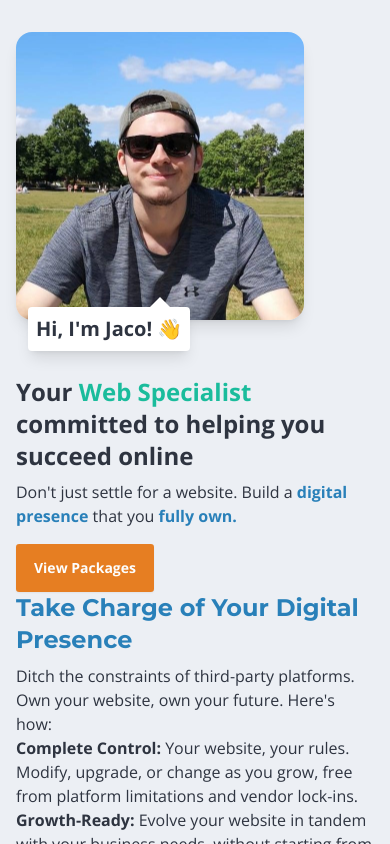
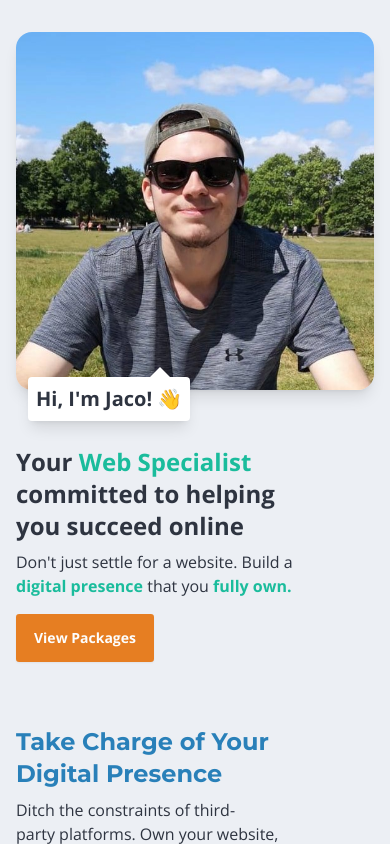
Before and after one commit to jacovanc/jaco, a Nuxt app: page / in a window 390 px wide. Shown: the top 844 px of the page. Built offline with nearby package versions, Linux system fonts and the light colour scheme.

Commit message:
Adjust header section and responsive

```diff
--- a/app.vue
+++ b/app.vue
@@ -11,8 +11,9 @@
       </h1> -->
 
       <!-- Introduction -->
-      <div class="mt-4">
-        <div class="w-72 max-w-full">
+      <div class="mt-4 sm:flex sm:flex-row sm:gap-2 sm:items-center">
+        <div>
+          <div class="w-96 max-w-full sm:w-72">
             <div
               class="mb-3 mx-auto overflow-hidden rounded-2xl shadow-lg max-w-full relative pt-[100%]"
             >
@@ -27,24 +28,27 @@
           <div
             class="bg-white rounded p-2 inline-block relative ml-3 shadow-lg speech-bubble"
           >
-          <p class="text-xl font-sans font-bold text-text">Hi, I'm Jaco! 👋</p>
+            <p class="text-xl font-sans font-bold">Hi, I'm Jaco! 👋</p>
           </div>
-
+        </div>
+        <div class="sm:ml-6 pb-6">
           <h2 class="text-2xl font-sans font-bold">
             Your <span class="text-secondary">Web Specialist</span> committed to
             helping you succeed online
           </h2>
-        <p class="mt-2">
+          <p class="mt-2 md:w-80">
             Don't just settle for a website. Build a
-          <span class="text-primary font-bold">digital presence</span> that you
-          <span class="text-primary font-bold">fully own.</span>
+            <span class="text-secondary font-bold">digital presence</span> that
+            you
+            <span class="text-secondary font-bold">fully own.</span>
           </p>
           <a class="btn btn-accent mt-4" href="#packages">View Packages</a>
+        </div>
       </div>
     </section>
 
     <!-- Digital Presence Section -->
-    <section id="digital-presence">
+    <section id="digital-presence" class="mt-10">
       <h2 class="font-heading text-2xl font-bold text-primary">
         Take Charge of Your Digital Presence
       </h2>
--- a/assets/css/main.css
+++ b/assets/css/main.css
@@ -4,13 +4,11 @@
 @tailwind utilities;
 
 @layer base {
-  /* html {
-    @apply text-gray-700;
-  } */
+  html {
+    /* @apply text-gray-700; */
+  }
 }
 
-/* .btn-primary,
-.btn-secondary,
-.btn-accent {
-  @apply text-white;
-} */
+body {
+  text-wrap: balance;
+}
```
Lines whose indentation alone changed are shown as unchanged.
